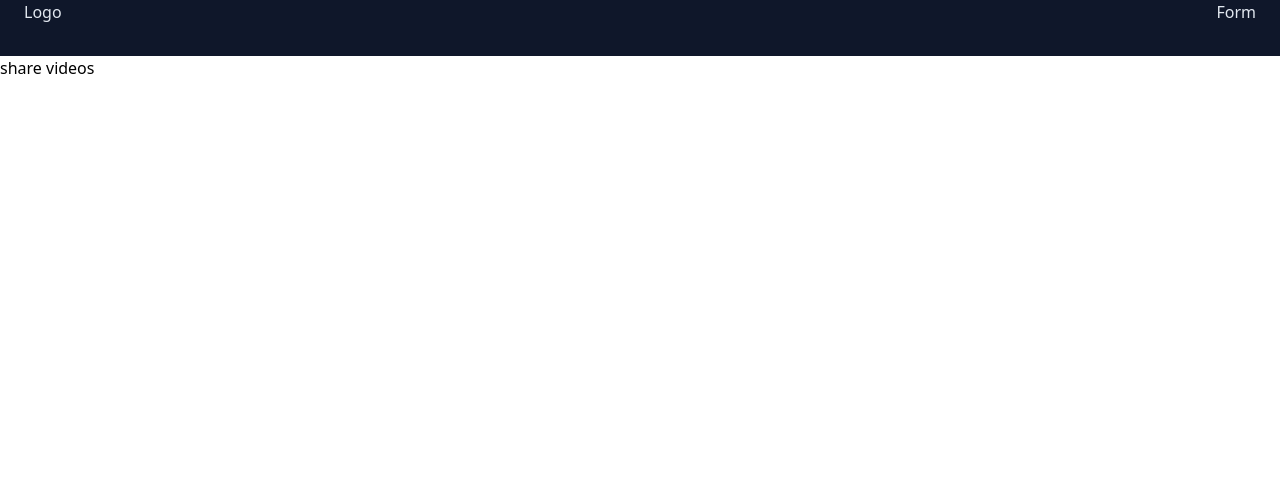
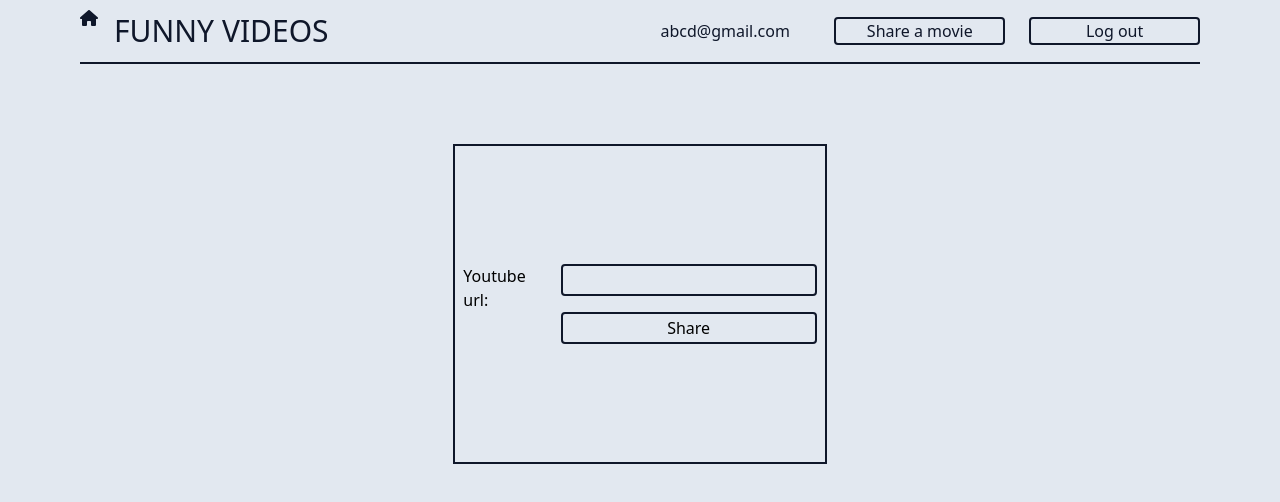
Before and after one commit to vkhoa145/remitano_frontend, a Next.js app: page /share in a window 1280 px wide. Shown: the top 502 px of the page. Built offline with nearby package versions, Linux system fonts and the light colour scheme.

Commit message:
build layout

```diff
--- a/app/layout.tsx
+++ b/app/layout.tsx
@@ -15,7 +15,7 @@ export default function RootLayout({
 }>) {
   return (
     <html lang="en">
-      <body>
+      <body className="bg-slate-200 mx-20">
         <Header/>
         {children}
       </body>
--- a/app/page.tsx
+++ b/app/page.tsx
@@ -1,10 +1,11 @@
 import Header from "@/components/header/header";
+import ListVideo from "@/components/video/list_video";
 import { Children } from "react";
 
 export default function Home() {
   return (
     <div className="">
-      main
+      <ListVideo/>
     </div>
   );
 }
--- a/app/share/page.tsx
+++ b/app/share/page.tsx
@@ -1,7 +1,17 @@
 export default function SharePage() {
   return (
-    <div>
-      share videos
+    <div className="w-full flex justify-center h-80 my-20">
+      <div className="w-1/3 h-full border-2 border-slate-900 p-2 flex justify-center items-center">
+        <form className="w-full">
+          <div className="flex justify-center">
+            <label >Youtube url:</label>
+            <div className="flex flex-col ml-4 w-72">
+              <input className="bg-slate-200 rounded border-slate-900 border-2 w-full h-8 mb-4"/>
+              <input type="submit" value="Share" className="rounded border-slate-900 border-2 cursor-pointer h-8 w-full"/>
+            </div>
+          </div>
+        </form>
+      </div>
     </div>
   )
 }
--- /dev/null
+++ b/components/header/form.tsx
@@ -0,0 +1,11 @@
+export default function Form() {
+  return (
+    <div className="flex justify-end">
+      <form>
+        <input placeholder="email" className="bg-slate-200 rounded border-slate-900 border-2 w-48 mr-4 h-8 placeholder:pl-2"/>
+        <input placeholder="password" className="bg-slate-200 rounded border-slate-900 border-2 w-48 mr-4 h-8 placeholder:pl-2"/>
+        <input type="submit" value="Login/Register" className="bg-slate-400 rounded border-slate-900 border-2 w-48 cursor-pointer h-8"/>
+      </form>
+    </div>
+  )
+}
--- a/components/header/header.tsx
+++ b/components/header/header.tsx
@@ -1,9 +1,22 @@
+import { faHouse } from "@fortawesome/free-solid-svg-icons"
+import { FontAwesomeIcon } from "@fortawesome/react-fontawesome"
+import Form from "./form"
+import Info from "./info"
+
 export default function Header() {
   return (
-    <div className="bg-slate-900 text-slate-200 h-14">
-      <div className="px-6 flex justify-between">
-        <div>Logo</div>
-        <div>Form</div>
+    <div className="text-slate-900 h-16">
+      <div className="flex justify-between h-full items-center border-b-2 border-slate-900">
+        <div className="flex justify-start items-center w-2/4 h-full cursor-pointer">
+          <div className="flex justify-between h-2/3">
+            <FontAwesomeIcon icon={faHouse}/>
+          </div>
+          <p className="text-justify text-3xl px-4">FUNNY VIDEOS</p>
+        </div>
+        <div className="w-2/4">
+          {/* <Form/> */}
+          <Info/>
+        </div>
       </div>
     </div>
   )
--- /dev/null
+++ b/components/header/info.tsx
@@ -0,0 +1,9 @@
+export default function Info() {
+  return (
+    <div className="flex justify-end items-center">
+      <div className="w-48 text-center mr-6">abcd@gmail.com</div>
+      <div className="rounded border-slate-900 border-2 w-48 text-center mr-6 cursor-pointer">Share a movie</div>
+      <button className="rounded border-slate-900 border-2 w-48 text-center cursor-pointer">Log out</button>
+    </div>
+  )
+}
--- /dev/null
+++ b/components/video/list_video.tsx
@@ -0,0 +1,25 @@
+import Video from "./video";
+
+export default function ListVideo() {
+  return (
+    <div className="w-full flex justify-center">
+      <div className="my-6 w-2/4">
+        <Video/>
+        <Video/>
+        <Video/>
+        <Video/>
+        <Video/>
+        <Video/>
+        <Video/>
+        <Video/>
+        <Video/>
+        <Video/>
+        <Video/>
+        <Video/>
+        <Video/>
+        <Video/>
+        <Video/>
+      </div>
+    </div>
+  )
+}
--- /dev/null
+++ b/components/video/video.tsx
@@ -0,0 +1,30 @@
+import { faThumbsDown, faThumbsUp } from "@fortawesome/free-solid-svg-icons";
+import { FontAwesomeIcon } from "@fortawesome/react-fontawesome";
+
+export default function Video() {
+  return (
+    <div className="grid grid-cols-3 gap-10 h-64 mb-8">
+      <div className="h-full">
+        <iframe width={290} height={256} src="https://www.youtube.com/embed/tgbNymZ7vqY"></iframe>
+      </div>
+      <div className="col-span-2">
+        <p className="text-red-500 font-bold">Video Title</p>
+        <p>Shared by: someone@gmail.com</p>
+        <div className="flex justify-start h-6">
+          <div className="flex justify-center items-center mr-4">
+            <FontAwesomeIcon icon={faThumbsUp} className="h-full mr-2"/>
+            <p>10</p>
+          </div>
+          <div className="flex justify-center items-center">
+            <FontAwesomeIcon icon={faThumbsDown} className="h-full mr-2"/>
+            <p>10</p>
+          </div>
+        </div>
+        <p>Description:</p>
+        <div className="w-full h-1/3 overflow-scroll">
+          video description video description video description video description video description video description video description video description video description video description video description video description video description video description video description video description video description video description video description video description video description video description video description video description video description video description video description video description video description video description video description video description video description video description video description video description video description video description video description video description video description video description video description video description video description video description video description video description video description video description video description video description video description video description video description video description video description video description video description video description
+        </div>
+      </div>
+    </div>
+  )
+}
```
Also changed, not shown: package.json (+10 -5 lines), 1 other file (tests, documents, lock files or other folders).
